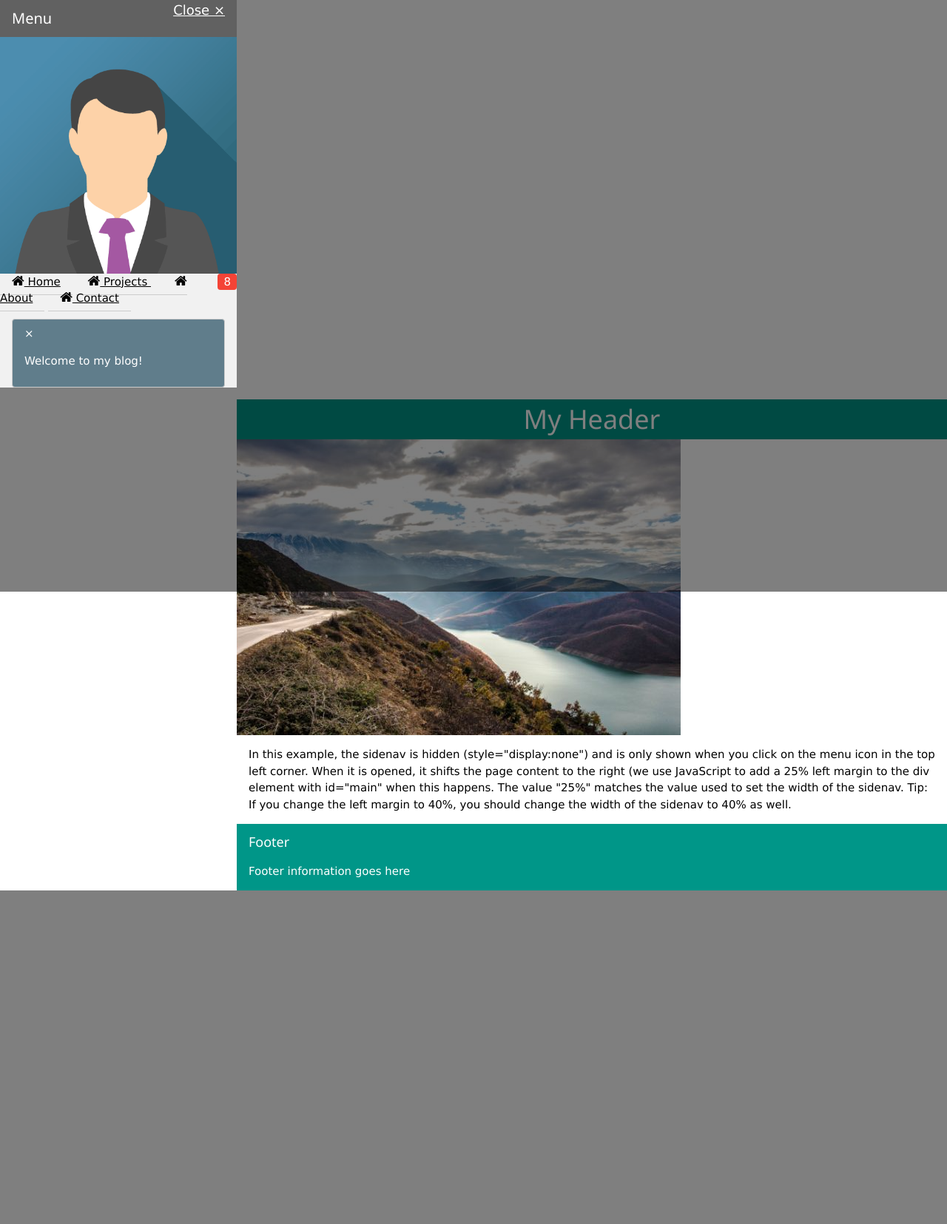
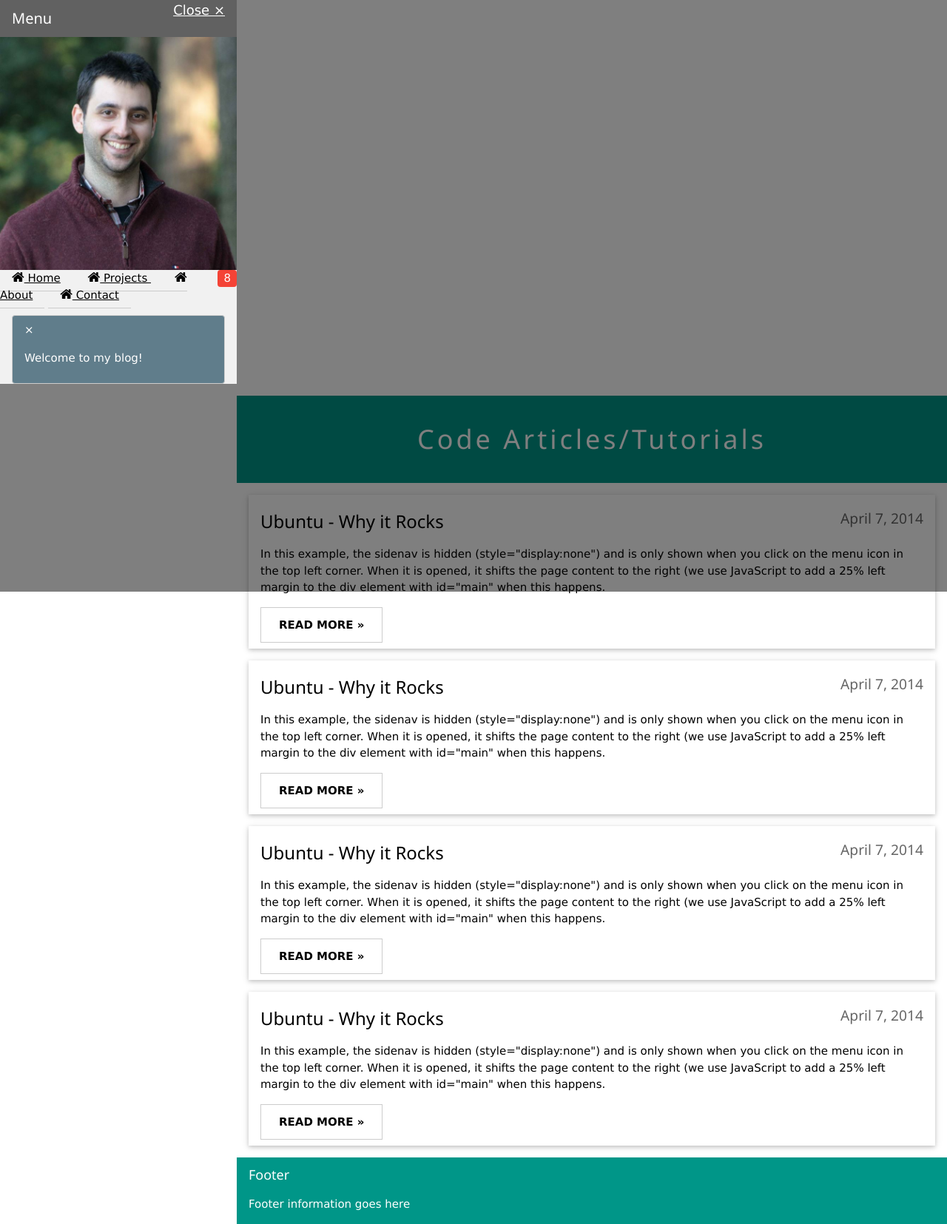
Before and after one commit to PadawanTony/patch-request, a PHP site: template app/Views/guest/index.twig in a window 1280 px wide. Shown: the whole page at 74% size. Before the commit the page ends 1204 px from the top, so only its background shows below. Run offline with PHP 8.4, Linux system fonts and the light colour scheme; the template is opened without the code that fills it, so the values that code supplies are empty; some libraries are stand-ins or nearby versions.

Commit message:
Create basic UI for displaying articles in index page

```diff
--- a/app/Views/guest/index.twig
+++ b/app/Views/guest/index.twig
@@ -20,7 +20,7 @@
             <h4>Menu</h4>
         </div>
 
-        <img src="img/img_avatar3.png" style="width:100%">
+        <img src="/img/headshot3.jpg" style="width:100%">
 
         <a class="w3-padding w3-hover-black w3-border-bottom" href="#"><i class="fa fa-home w3-large"></i> Home</a>
         <a class="w3-padding w3-hover-green w3-border-bottom" href="#"><i class="fa fa-home w3-large"></i> Projects <span class="w3-tag w3-red w3-round w3-right">8</span></a>
@@ -40,16 +40,64 @@
 
     <div id="main">
 
-        <header class="w3-container w3-teal" style="text-align: center">
-            <span class=" w3-left w3-opennav w3-xlarge" onclick="w3_open()" id="openNav">&#9776;</span>
-            <h1 style="display: inline;"> My Header </h1>
+        <header class="w3-container w3-center w3-padding-32 w3-teal">
+            <span class="w3-left w3-opennav w3-xxlarge" onclick="w3_open()" id="openNav">&#9776;</span>
+            <h1 class="w3-wide" style="display: inline;"> Code Articles/Tutorials </h1>
         </header>
 
-        <img src="img/img_mountains.jpg">
+        <div class="w3-container w3-margin w3-padding w3-card-2">
 
-        <div class="w3-container">
-          <p>In this example, the sidenav is hidden (style="display:none") and is only shown when you click on the menu icon in the top left corner. When it is opened, it shifts the page content to the right (we use JavaScript to add a 25% left margin to the div element with id="main" when this happens. The value "25%" matches the value used to set the width of the sidenav. Tip: If you change the left margin to 40%, you should change the width of the sidenav to 40% as well.</p>
+            <h3> Ubuntu - Why it Rocks
+                <small class="w3-opacity w3-right">April 7, 2014</small>
+            </h3>
+
+            <p>
+                In this example, the sidenav is hidden (style="display:none") and is only shown when you click on the menu icon in the top left corner. When it is opened, it shifts the page content to the right (we use JavaScript to add a 25% left margin to the div element with id="main" when this happens.
+            </p>
+
+            <button class="w3-btn w3-padding-large w3-white w3-border w3-hover-border-black"><b>READ MORE »</b></button>
+
         </div>
+        <div class="w3-container w3-margin w3-padding w3-card-2">
+
+            <h3> Ubuntu - Why it Rocks
+                <small class="w3-opacity w3-right">April 7, 2014</small>
+            </h3>
+
+            <p>
+                In this example, the sidenav is hidden (style="display:none") and is only shown when you click on the menu icon in the top left corner. When it is opened, it shifts the page content to the right (we use JavaScript to add a 25% left margin to the div element with id="main" when this happens.
+            </p>
+
+            <button class="w3-btn w3-padding-large w3-white w3-border w3-hover-border-black"><b>READ MORE »</b></button>
+
+        </div>
+        <div class="w3-container w3-margin w3-padding w3-card-2">
+
+            <h3> Ubuntu - Why it Rocks
+                <small class="w3-opacity w3-right">April 7, 2014</small>
+            </h3>
+
+            <p>
+                In this example, the sidenav is hidden (style="display:none") and is only shown when you click on the menu icon in the top left corner. When it is opened, it shifts the page content to the right (we use JavaScript to add a 25% left margin to the div element with id="main" when this happens.
+            </p>
+
+            <button class="w3-btn w3-padding-large w3-white w3-border w3-hover-border-black"><b>READ MORE »</b></button>
+
+        </div>
+        <div class="w3-container w3-margin w3-padding w3-card-2">
+
+            <h3> Ubuntu - Why it Rocks
+                <small class="w3-opacity w3-right">April 7, 2014</small>
+            </h3>
+
+            <p>
+                In this example, the sidenav is hidden (style="display:none") and is only shown when you click on the menu icon in the top left corner. When it is opened, it shifts the page content to the right (we use JavaScript to add a 25% left margin to the div element with id="main" when this happens.
+            </p>
+
+            <button class="w3-btn w3-padding-large w3-white w3-border w3-hover-border-black"><b>READ MORE »</b></button>
+
+        </div>
+
 
         <footer class="w3-container w3-teal">
           <h5>Footer</h5>
```
Also changed, not shown: public/img/headshot3.jpg (added).
